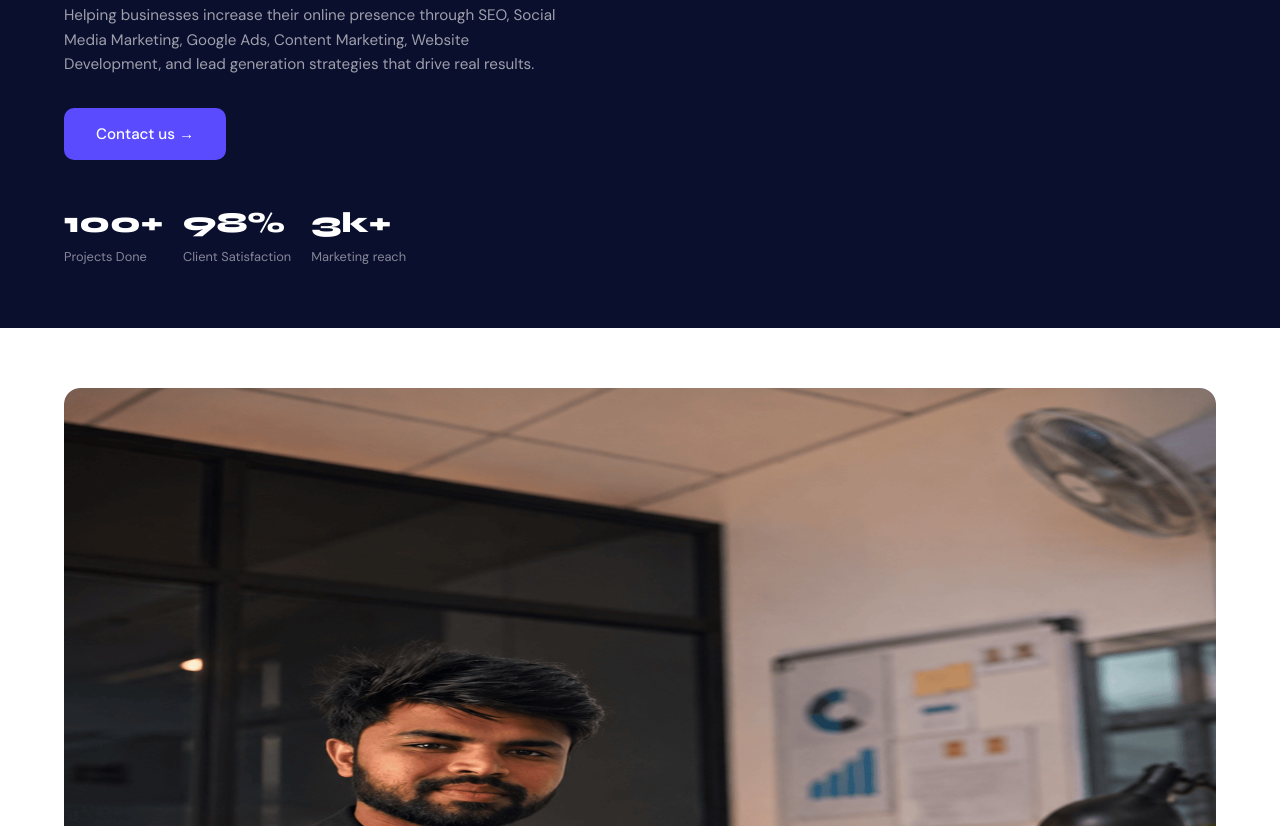
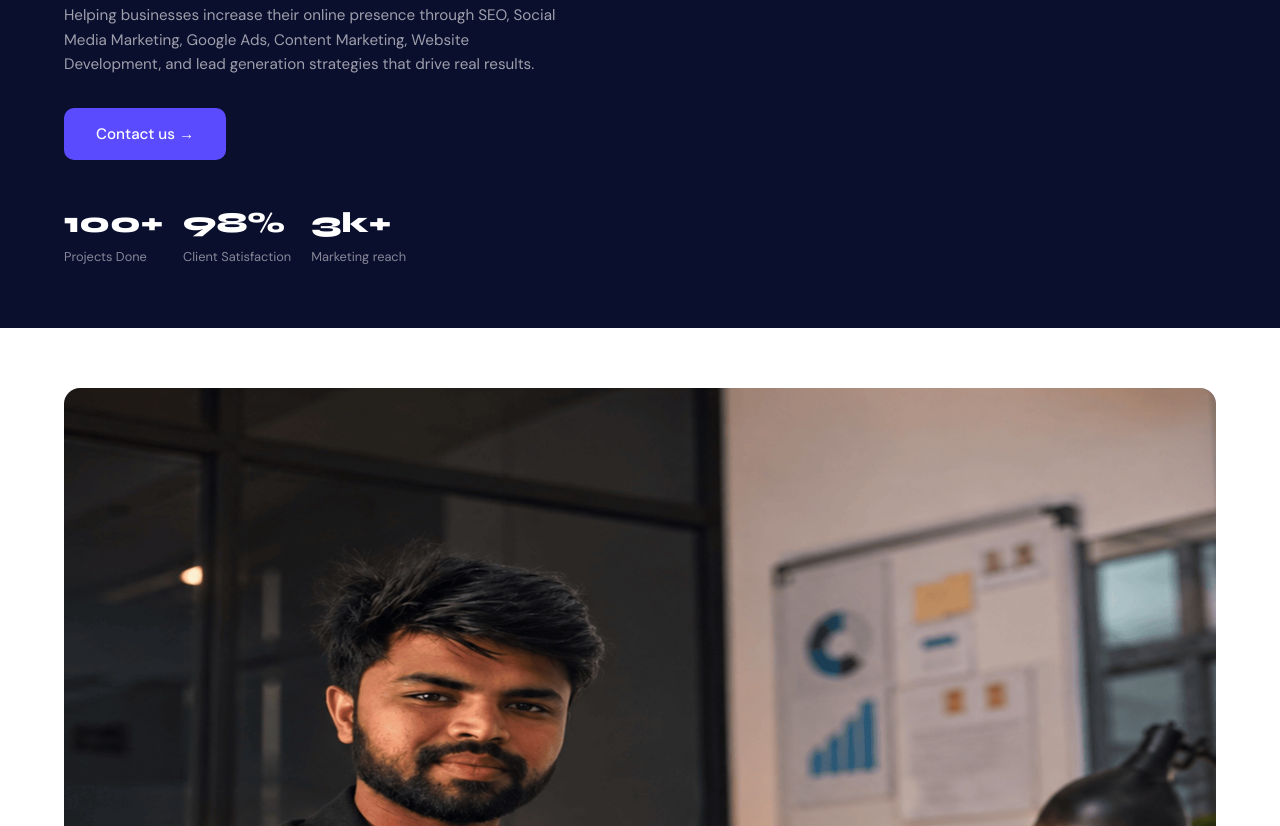
Before and after one commit to akash-digital/digitall, a plain HTML site: page index.html in a window 1280 px wide. Shown: the part 494-1320 px from the top of the page. Drawn offline with Linux system fonts and the light colour scheme.

Commit message:
Update index.html

```diff
--- a/index.html
+++ b/index.html
@@ -90,7 +90,7 @@
   <div class="about-grid">
     <div class="about-img-wrap">
       <div class="about-img-placeholder">
-	 <img src="background.jpg" class="about-img-placeholder">
+	 <img src="background.jpg" class="about-img-wrap">
 
       </div>
       <div class="about-badge">
```
